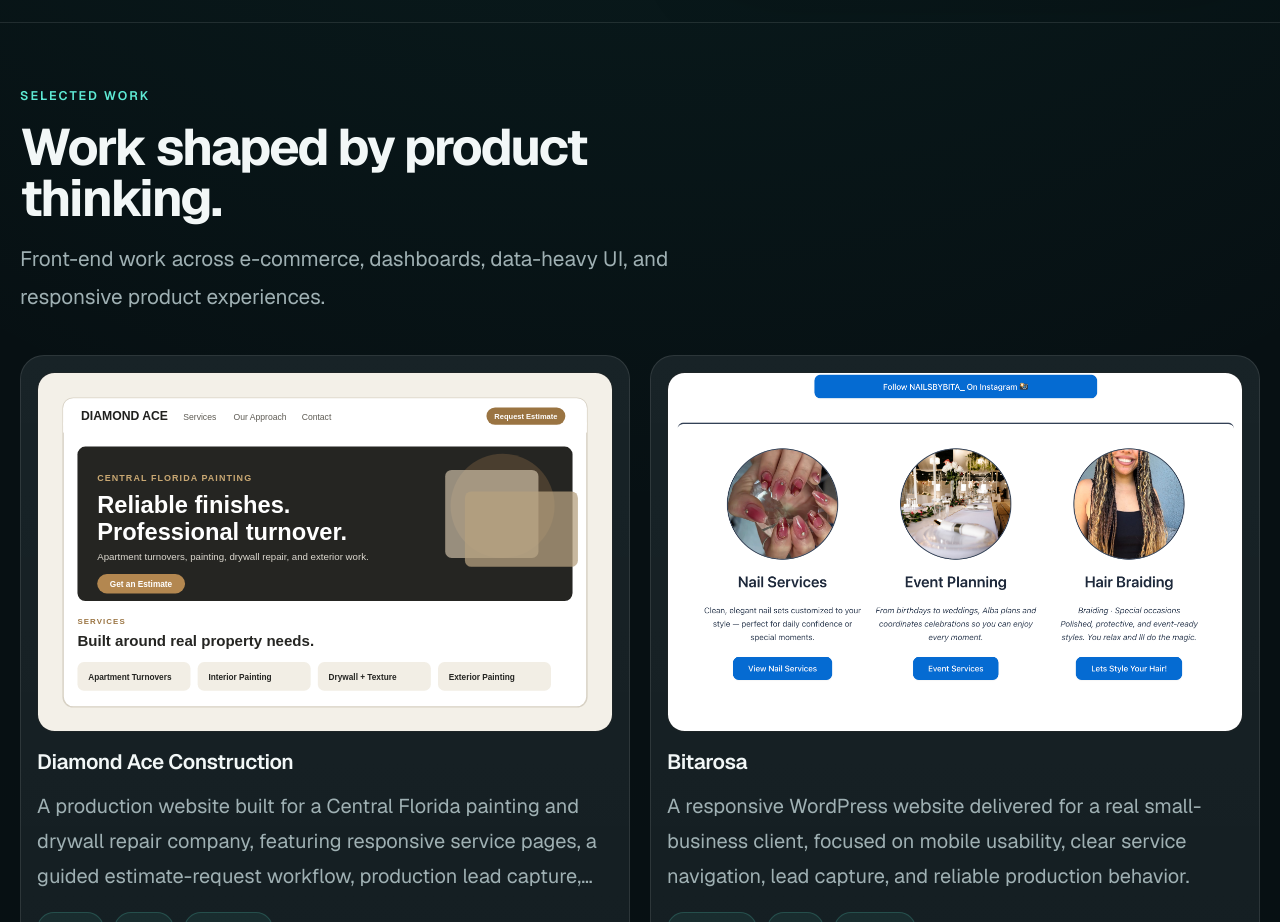
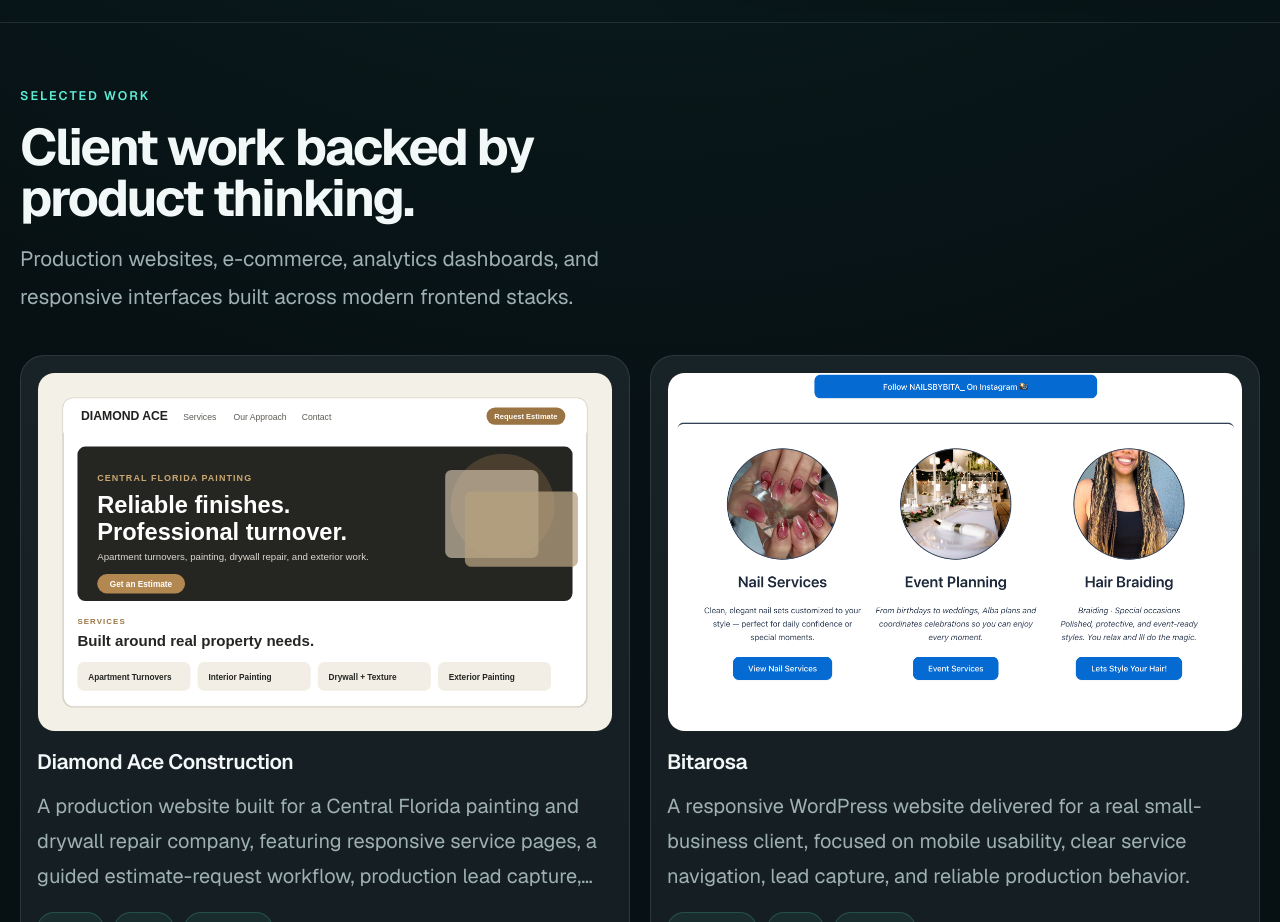
Before and after one commit to Alan23bh/portfolio, a Next.js app: page / in a window 1280 px wide. Shown: the part 840-1762 px from the top of the page. Built offline with nearby package versions, Linux system fonts and the light colour scheme.

Commit message:
Refocus portfolio intro on client and production work

```diff
--- a/app/page.tsx
+++ b/app/page.tsx
@@ -14,10 +14,10 @@
         <div className="container">
           <div className="section-heading">
             <p className="eyebrow">Selected Work</p>
-            <h2 className="section-title">Work shaped by product thinking.</h2>
+            <h2 className="section-title">Client work backed by product thinking.</h2>
             <p className="section-copy">
-              Front-end work across e-commerce, dashboards, data-heavy UI, and
-              responsive product experiences.
+              Production websites, e-commerce, analytics dashboards, and responsive
+              interfaces built across modern frontend stacks.
             </p>
           </div>
 
```
